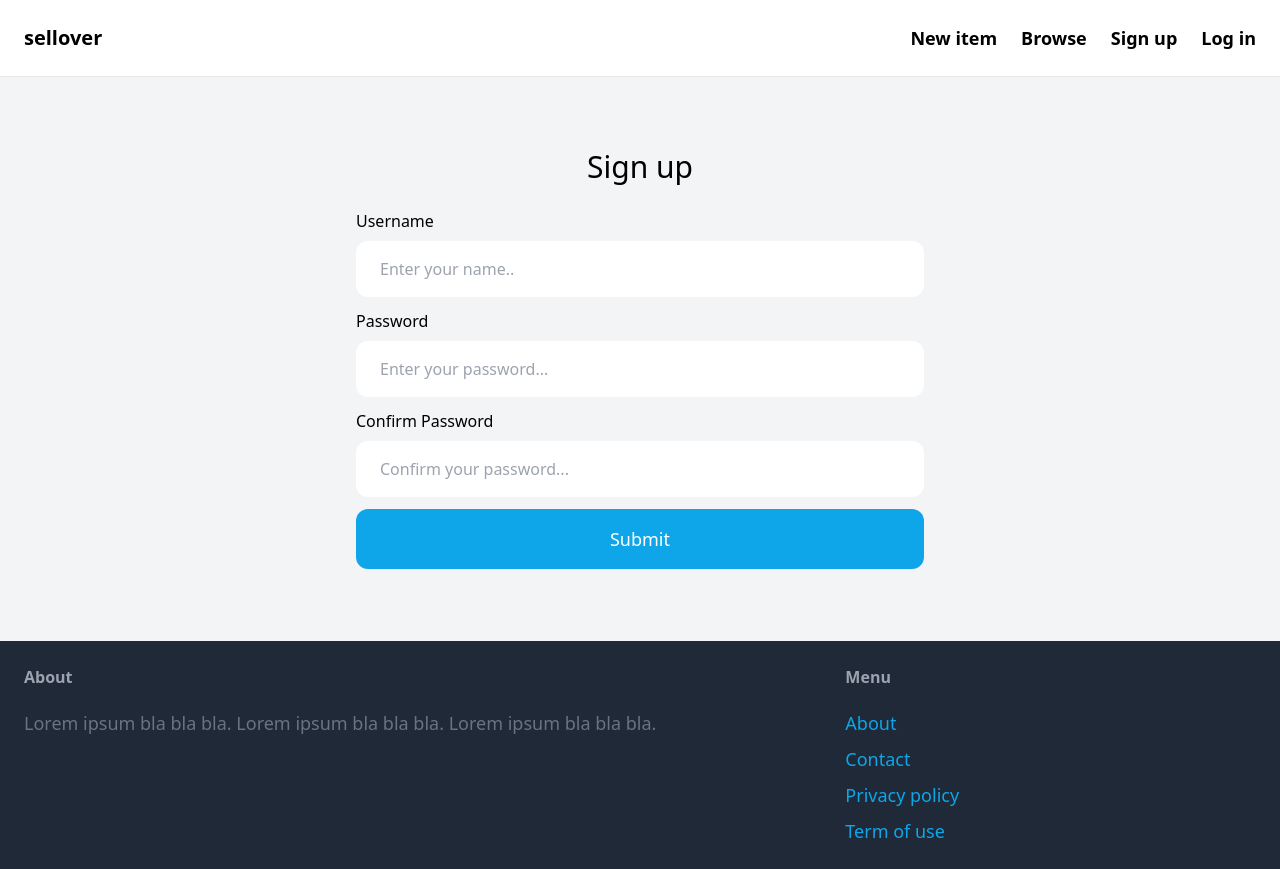
After one commit to nismalrfd/marketplace-sellover, a Django app: page /register_view in a window 1280 px wide. The commit adds this page. Run offline with Django 4.2, Linux system fonts and the light colour scheme; some libraries are stand-ins or nearby versions.

Commit message:
check_username_availability

```diff
--- a/core/templates/core/base.html
+++ b/core/templates/core/base.html
@@ -95,7 +95,7 @@ $(document).ready(function () {
         <a href="{% url 'logout' %}" class="block md:inline text-lg font-semibold hover:text-sky-500">Logout</a>
         <a href="{% url 'dashboard:index' %}" class="block md:inline text-lg font-semibold hover:text-sky-500">Dashboard</a>
       {% else %}
-        <a href="{% url 'register' %}" class="block md:inline text-lg font-semibold hover:text-sky-500">Sign up</a>
+        <a href="{% url 'register_view' %}" class="block md:inline text-lg font-semibold hover:text-sky-500">Sign up</a>
         <a href="{% url 'login' %}" class="block md:inline text-lg font-semibold hover:text-sky-500">Log in</a>
       {% endif %}
     </div>
@@ -116,7 +116,7 @@ $(document).ready(function () {
         <a href="{% url 'logout' %}" class="text-lg font-semibold hover:text-sky-500">Logout</a>
         <a href="{% url 'dashboard:index' %}" class="text-lg font-semibold hover:text-sky-500">Dashboard</a>
       {% else %}
-        <a href="{% url 'register' %}" class="text-lg font-semibold hover:text-sky-500">Sign up</a>
+        <a href="{% url 'register_view' %}" class="text-lg font-semibold hover:text-sky-500">Sign up</a>
         <a href="{% url 'login' %}" class="text-lg font-semibold hover:text-sky-500">Log in</a>
       {% endif %}
     </div>
--- /dev/null
+++ b/core/templates/core/signupPage.html
@@ -0,0 +1,101 @@
+{% extends 'core/base.html' %}
+
+{% block title %}Sign up{% endblock %}
+
+{% block content %}
+<div class="w-full md:w-1/2 my-6 mx-auto p-6 bg-gray-100 rounded-xl">
+    <h1 class="mb-6 text-3xl text-center">Sign up</h1>
+
+    <form method="POST"  id="check-user-form" >
+        {% csrf_token %}
+
+        <div class="mb-3">
+            <label class="inline-block mb-2">Username</label><br>
+            <input  id="username" required class="w-full py-4 px-6 rounded-xl" type="text" name="username" placeholder="Enter your name..">
+            <div id="usernameValidationMessage"></div>
+
+        </div>
+
+        <div class="mb-3">
+            <label class="inline-block mb-2">Password</label><br>
+            <input required id="password" class="w-full py-4 px-6 rounded-xl" type="password" name="password" placeholder="Enter your password...">
+        </div>
+
+        <div class="mb-3">
+            <label class="inline-block mb-2">Confirm Password</label><br>
+            <input required  id="confirm_password" class="w-full py-4 px-6 rounded-xl " type="password" name="confirm_password" placeholder="Confirm your password...">
+            <div id="password-strength"></div>
+            <div id="password-match"></div>
+
+        </div>
+
+        {% if messages %}
+            <div class="mb-3 p-6 bg-red-100 rounded-xl" role="alert">
+                <ul class="messages">
+                    {% for message in messages %}
+                    <li {% if message.tags %}class="{{ message.tags }}"{% endif %}>{{ message }}</li>
+                    {% endfor %}
+                </ul>
+            </div>
+        {% endif %}
+
+        <button id="submitBtn" disabled class="py-4 px-8 text-lg bg-sky-500 hover:bg-sky-700 rounded-xl text-white w-full" type="submit">Submit</button>
+    </form>
+</div>
+<script src="https://code.jquery.com/jquery-3.6.0.min.js"></script>
+<script>
+$(document).ready(function() {
+    // Function to check if passwords match
+    function passwordsMatch() {
+        var password = $("input[name='password']").val();
+        var confirmPassword = $("input[name='confirm_password']").val();
+        return password === confirmPassword;
+    }
+
+    // Function to enable/disable the submit button based on password validation and change button color
+    function validatePassword() {
+        if (passwordsMatch()) {
+            $('#submitBtn').prop('disabled', false);
+            $('#submitBtn').removeClass('bg-gray-400').addClass('bg-sky-500');
+            $("input[name='password'], input[name='confirm_password']").removeClass('error-border'); // Remove error class
+        } else {
+            $('#submitBtn').prop('disabled', true);
+            $('#submitBtn').removeClass('bg-sky-500 hover:bg-sky-700').addClass('bg-gray-400');
+            $("input[name='password'], input[name='confirm_password']").addClass('error-border'); // Add error class
+        }
+    }
+
+    // Listen for input changes in the password and confirm password fields
+    $("input[name='password'], input[name='confirm_password']").on('input', validatePassword);
+
+    // Initial validation
+    validatePassword();
+});
+
+
+$(document).ready(function() {
+    $('#username').on('input', function() {
+        const username = $(this).val();
+        if (username.length >= 3) {
+            $.ajax({
+                url: '{% url "check_username_availability" %}',
+                data: {'username': username},
+                method: 'GET',
+                success: function(data) {
+                    if (data.available) {
+                        $('#usernameValidationMessage').text('Username is available').css('color', 'green');
+                    } else {
+                        $('#usernameValidationMessage').text('Username is already taken').css('color', 'red');
+                    }
+                }
+            });
+        } else {
+            $('#usernameValidationMessage').text('').css('color', 'initial');
+        }
+    });
+});
+
+
+</script>
+
+{% endblock %}
--- a/core/urls.py
+++ b/core/urls.py
@@ -3,13 +3,13 @@ from django.conf.urls.static import static
 from django.urls import path, include
 
 from core import views
-from core.views import index, contact
 
 urlpatterns = [
     path('',views.index,name='index'),
     path('contact',views.contact,name='contact'),
-    path('register',views.registerPage,name='register'),
+    path('register_view',views.register_view,name='register_view'),
     path('login', views.loginPage, name='login'),
     path('logout', views.logout_view, name='logout'),
+    path('check_username_availability', views.check_username_availability, name='check_username_availability'),
 
               ]+static(settings.MEDIA_URL,document_root=settings.MEDIA_ROOT)
--- a/core/views.py
+++ b/core/views.py
@@ -10,15 +10,17 @@ from items.models import *
 def index(request):
     items = Item.objects.filter(is_sold=False)[0:6]
     categories = Category.objects.all()
-    context={
-        'categories':categories,
-        'items':items
+    context = {
+        'categories': categories,
+        'items': items
 
     }
-    return render(request,'core/index.html',context)
+    return render(request, 'core/index.html', context)
+
 
 def contact(request):
-    return render(request,'core/contact.html')
+    return render(request, 'core/contact.html')
+
 
 #
 # def registerPage(request):
@@ -33,7 +35,7 @@ def contact(request):
 #         'form':form
 #
 #     }
-#     return render(request,'core/signup.html',context)
+#     return render(request,'core/signupPage.html',context)
 #
 #
 # def loginPage(request):
@@ -41,7 +43,6 @@ def contact(request):
 #
 #     }
 #     return render(request, 'core/login.html', context)
-
 
 
 def loginPage(request):
@@ -74,13 +75,13 @@ def loginPage(request):
     return render(request, 'core/login.html')
 
 
-def registerPage(request):
+
+def register_view(request):
     if request.method == 'POST':
         try:
             username = request.POST.get('username')
             password = request.POST.get('password')
             confirm_password = request.POST.get('confirm_password')
-
 
             user_obj = User.objects.filter(username=username)
             if user_obj.exists():
@@ -96,13 +97,22 @@ def registerPage(request):
 
             # Profile.objects.create(user= user_obj,token = genarate_random_string(20))
 
-
             messages.success(request, 'Account created')
             return redirect('login')
         except Exception as e:
             messages.warning(request, 'Something went wrong')
 
-    return render(request, 'core/signup.html')
+
+    return render(request, 'core/signupPage.html')
+from django.http import JsonResponse
+from django.contrib.auth.models import User
+
+def check_username_availability(request):
+    username = request.GET.get('username', None)
+    if username is not None:
+        is_available = not User.objects.filter(username=username).exists()
+        return JsonResponse({'available': is_available})
+    return JsonResponse({'available': False})
 
 def logout_view(request):
     logout(request)
```
Also changed, not shown: core/templates/core/signup.html (deleted, +0 -146 lines).
